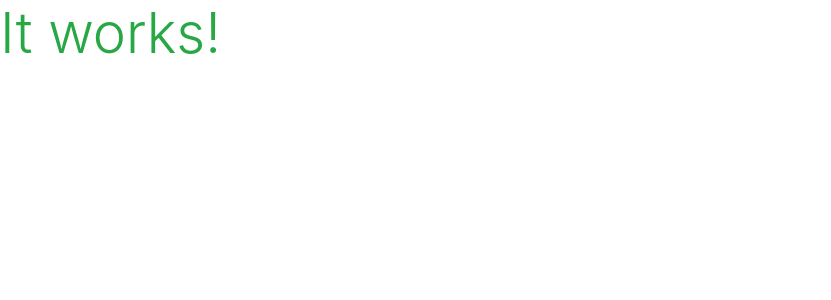
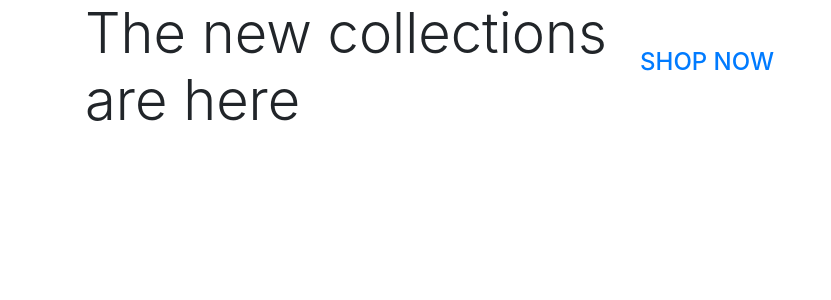
Before and after one commit to Atinos31/Boutique-ado, a Django app: page / in a window 1280 px wide. Shown: the top 300 px of the page, without its empty margins (0-831 px from the left). Run offline with Django 3.2, Linux system fonts and the light colour scheme; some libraries are stand-ins or nearby versions.

Commit message:
added homepage content

```diff
--- a/home/templates/home/index.html
+++ b/home/templates/home/index.html
@@ -1,6 +1,27 @@
 {% extends "base.html" %}
 {% load static %}
 
+{% block page_header %}
+<div class="header-container">
+    <div class="row">
+        <div class="col"></div>
+    </div>
+</div>
+{% endblock %}
+
 {% block content %}
-<h1 class="display-4 text-success">It works!</h1>
+    <div class="container h-100">
+        <div class="row h-100">
+            <div class="col-7 col-md-6 my-auto">
+                <h1 class="display-4 logo-font text-black">
+                     The new collections are here
+                </h1>
+            </div>
+            <div class="my-5">
+                <h4>
+                    <a href="" class="shop-now-button btn-btn-lg rounder-0 text-uppercase py-3">Shop Now</a>
+                </h4>
+            </div>
+        </div>
+    </div>
 {% endblock %}
--- a/home/urls.py
+++ b/home/urls.py
@@ -1,4 +1,3 @@
-
 from django.contrib import admin
 from django.urls import path
 from . import views
```
